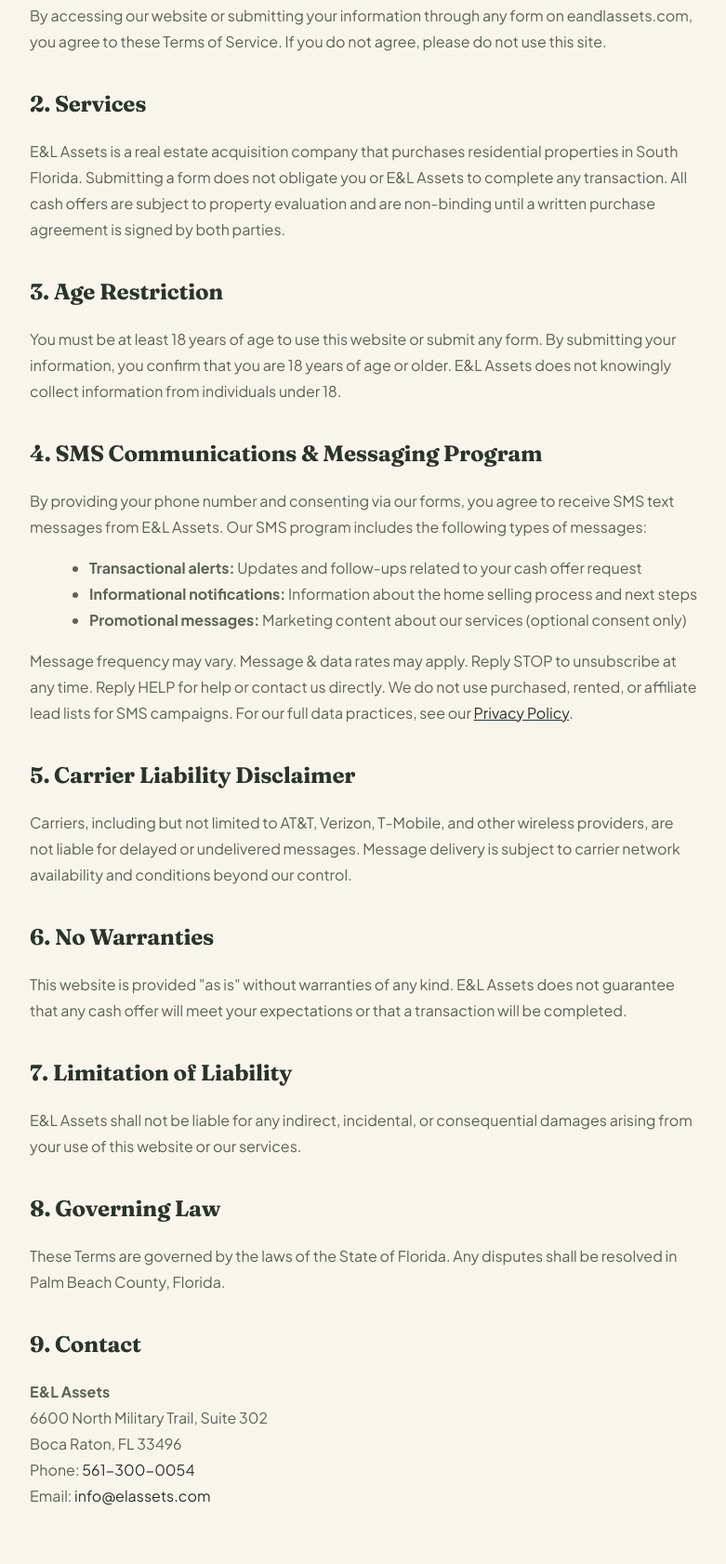
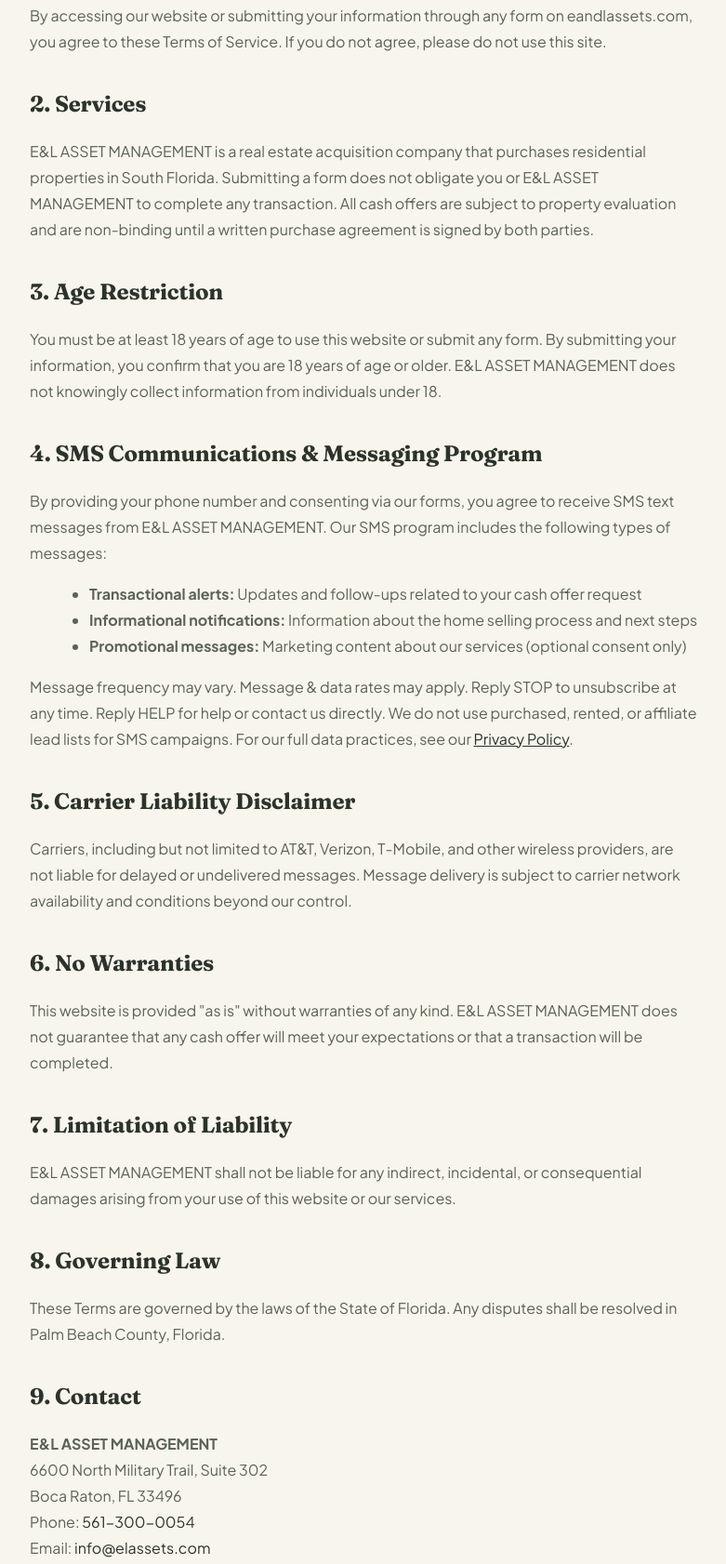
Before and after one commit to frantz-design/https-github.com-yourname-home-sweet-pics, a website built with Vite: page terms.html in a window 1280 px wide. Shown: the part 499-2181 px from the top of the page at 93% size, without its empty margins (248-1029 px from the left). Built offline with nearby package versions, Linux system fonts and the light colour scheme.

Commit message:
Replace E&L Assets with E&L ASSET MANAGEMENT throughout all pages and legal documents

```diff
--- a/index.html
+++ b/index.html
@@ -155,7 +155,7 @@
             </div>
           </div>
           <p class="fine" style="margin-top:10px; text-align:center; font-size:11.5px;">Message frequency may vary. Message &amp; data rates may apply. Reply STOP to unsubscribe. Reply HELP for help. Carriers are not liable for delayed or undelivered messages.</p>
-          <p class="fine">By submitting, you agree to be contacted by E&amp;L Assets via phone or email. See our <a href="privacy.html">Privacy Policy</a> and <a href="terms.html">Terms of Service</a>. We never sell your information or share it with third parties except as required to provide our services.</p>
+          <p class="fine">By submitting, you agree to be contacted by E&amp;L ASSET MANAGEMENT via phone or email. See our <a href="privacy.html">Privacy Policy</a> and <a href="terms.html">Terms of Service</a>. We never sell your information or share it with third parties except as required to provide our services.</p>
         </form>
       </div>
     </div>
--- a/terms.html
+++ b/terms.html
@@ -3,7 +3,7 @@
 <head>
 <meta charset="UTF-8">
 <meta name="viewport" content="width=device-width, initial-scale=1.0">
-<title>Terms of Service | E&amp;L Assets</title>
+<title>Terms of Service | E&amp;L ASSET MANAGEMENT</title>
 <link rel="stylesheet" href="/assets/css/style.css">
 </head>
 <body>
@@ -56,13 +56,13 @@
       <p>By accessing our website or submitting your information through any form on eandlassets.com, you agree to these Terms of Service. If you do not agree, please do not use this site.</p>
 
       <h2 style="color:var(--forest-deep); margin-top:32px; margin-bottom:12px;">2. Services</h2>
-      <p>E&amp;L Assets is a real estate acquisition company that purchases residential properties in South Florida. Submitting a form does not obligate you or E&amp;L Assets to complete any transaction. All cash offers are subject to property evaluation and are non-binding until a written purchase agreement is signed by both parties.</p>
+      <p>E&amp;L ASSET MANAGEMENT is a real estate acquisition company that purchases residential properties in South Florida. Submitting a form does not obligate you or E&amp;L ASSET MANAGEMENT to complete any transaction. All cash offers are subject to property evaluation and are non-binding until a written purchase agreement is signed by both parties.</p>
 
       <h2 style="color:var(--forest-deep); margin-top:32px; margin-bottom:12px;">3. Age Restriction</h2>
-      <p>You must be at least 18 years of age to use this website or submit any form. By submitting your information, you confirm that you are 18 years of age or older. E&amp;L Assets does not knowingly collect information from individuals under 18.</p>
+      <p>You must be at least 18 years of age to use this website or submit any form. By submitting your information, you confirm that you are 18 years of age or older. E&amp;L ASSET MANAGEMENT does not knowingly collect information from individuals under 18.</p>
 
       <h2 style="color:var(--forest-deep); margin-top:32px; margin-bottom:12px;">4. SMS Communications &amp; Messaging Program</h2>
-      <p>By providing your phone number and consenting via our forms, you agree to receive SMS text messages from E&amp;L Assets. Our SMS program includes the following types of messages:</p>
+      <p>By providing your phone number and consenting via our forms, you agree to receive SMS text messages from E&amp;L ASSET MANAGEMENT. Our SMS program includes the following types of messages:</p>
       <ul style="margin:12px 0 12px 24px;">
         <li><strong>Transactional alerts:</strong> Updates and follow-ups related to your cash offer request</li>
         <li><strong>Informational notifications:</strong> Information about the home selling process and next steps</li>
@@ -74,16 +74,16 @@
       <p>Carriers, including but not limited to AT&amp;T, Verizon, T-Mobile, and other wireless providers, are not liable for delayed or undelivered messages. Message delivery is subject to carrier network availability and conditions beyond our control.</p>
 
       <h2 style="color:var(--forest-deep); margin-top:32px; margin-bottom:12px;">6. No Warranties</h2>
-      <p>This website is provided "as is" without warranties of any kind. E&amp;L Assets does not guarantee that any cash offer will meet your expectations or that a transaction will be completed.</p>
+      <p>This website is provided "as is" without warranties of any kind. E&amp;L ASSET MANAGEMENT does not guarantee that any cash offer will meet your expectations or that a transaction will be completed.</p>
 
       <h2 style="color:var(--forest-deep); margin-top:32px; margin-bottom:12px;">7. Limitation of Liability</h2>
-      <p>E&amp;L Assets shall not be liable for any indirect, incidental, or consequential damages arising from your use of this website or our services.</p>
+      <p>E&amp;L ASSET MANAGEMENT shall not be liable for any indirect, incidental, or consequential damages arising from your use of this website or our services.</p>
 
       <h2 style="color:var(--forest-deep); margin-top:32px; margin-bottom:12px;">8. Governing Law</h2>
       <p>These Terms are governed by the laws of the State of Florida. Any disputes shall be resolved in Palm Beach County, Florida.</p>
 
       <h2 style="color:var(--forest-deep); margin-top:32px; margin-bottom:12px;">9. Contact</h2>
-      <p><strong>E&amp;L Assets</strong><br>6600 North Military Trail, Suite 302<br>Boca Raton, FL 33496<br>Phone: <a href="tel:5613000054" style="color:var(--forest-deep);">561-300-0054</a><br>Email: <a href="mailto:info@elassets.com" style="color:var(--forest-deep);">info@elassets.com</a></p>
+      <p><strong>E&amp;L ASSET MANAGEMENT</strong><br>6600 North Military Trail, Suite 302<br>Boca Raton, FL 33496<br>Phone: <a href="tel:5613000054" style="color:var(--forest-deep);">561-300-0054</a><br>Email: <a href="mailto:info@elassets.com" style="color:var(--forest-deep);">info@elassets.com</a></p>
     </div>
   </div>
 </section>
@@ -99,7 +99,7 @@
       <div><h4>Legal</h4><ul><li><a href="privacy.html">Privacy Policy</a></li><li><a href="terms.html">Terms of Service</a></li></ul></div>
       <div><h4>Contact</h4><ul><li><a href="tel:5613000054">561-300-0054</a></li><li><a href="mailto:info@elassets.com">info@elassets.com</a></li><li><span>6600 North Military Trail<br>Suite 302<br>Boca Raton, FL 33496</span></li></ul></div>
     </div>
-    <div class="footer-bottom"><span>© 2026 E&amp;L Assets. All rights reserved.</span></div>
+    <div class="footer-bottom"><span>© 2026 E&amp;L ASSET MANAGEMENT. All rights reserved.</span></div>
   </div>
 </footer>
 <script src="/assets/js/main.js"></script>
```
Also changed, not shown: contact.html (+1 -1 lines), privacy.html (+4 -4 lines), sell-your-house.html (+1 -1 lines).
